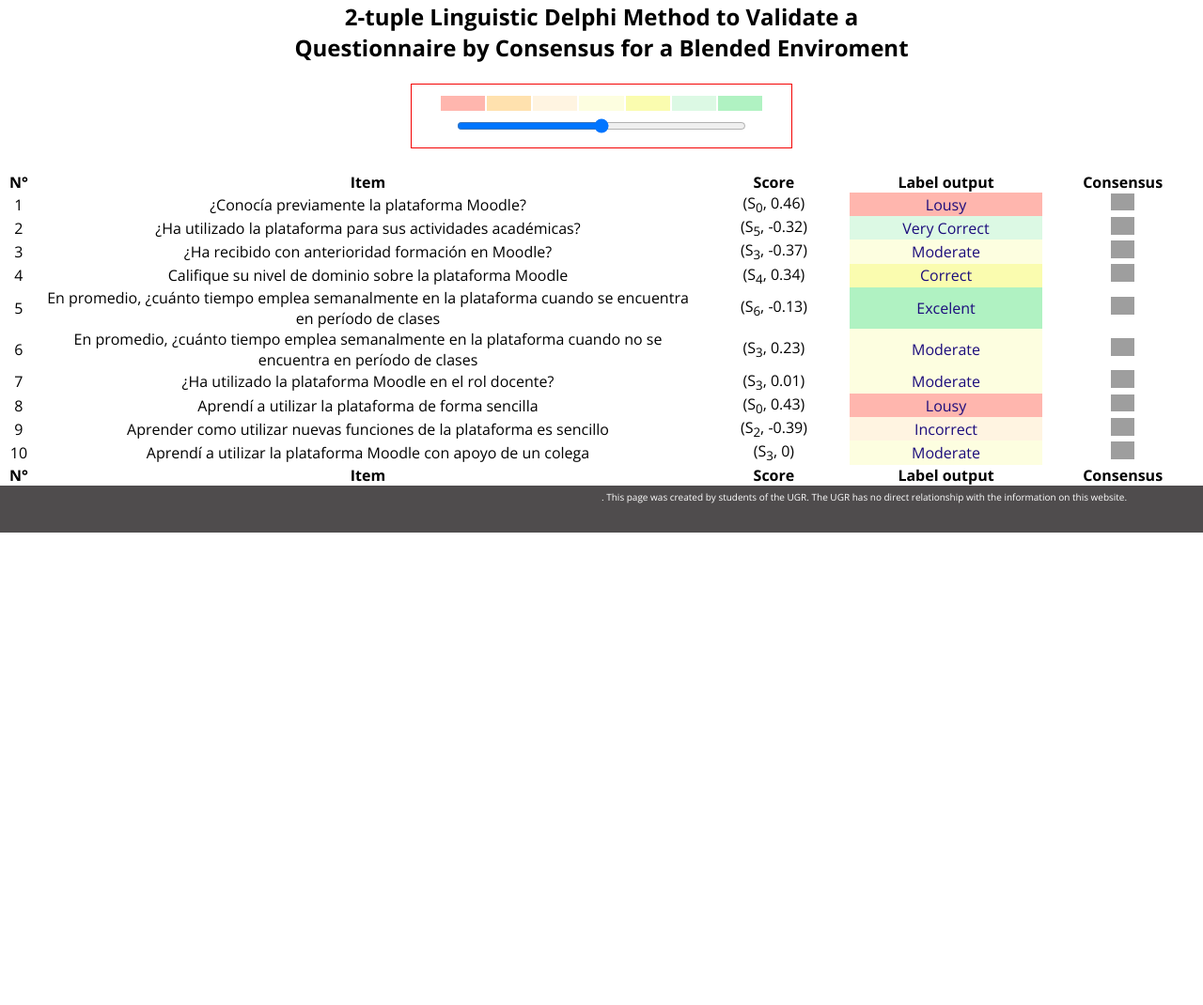
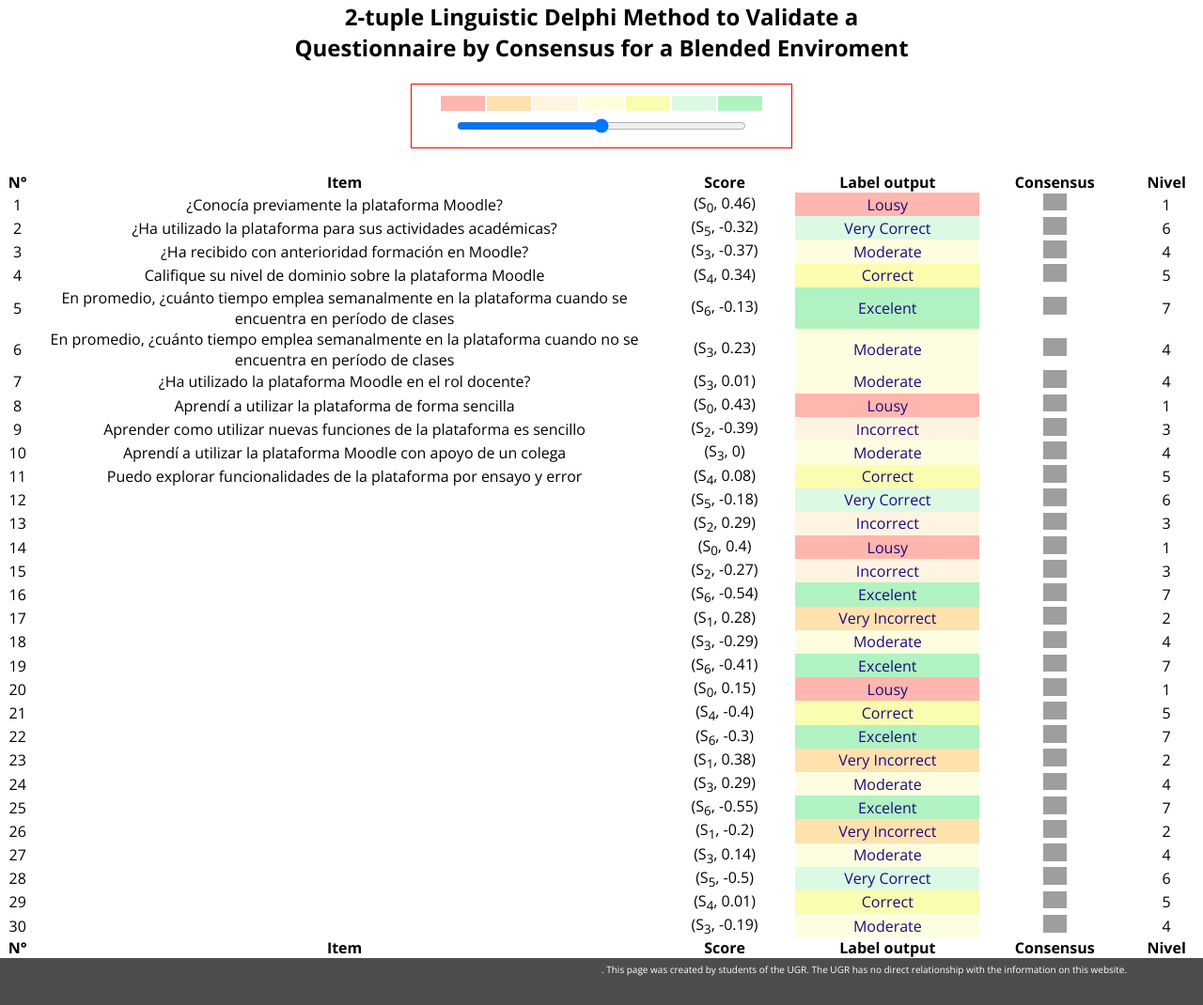
Before and after one commit to NoeZermeno/2tuple-fuzzy-delphi, a PHP site: page /resultados.php in a window 1280 px wide. Shown: the part 376-1446 px from the top of the page at 94% size. Before the commit the page ends 943 px from the top, so only its background shows below. Run offline with PHP 8.4, Linux system fonts and the light colour scheme; data that the repository does not hold is empty; some libraries are stand-ins or nearby versions; grey boxes are pictures that could not be loaded.

Commit message:
Table with slidebar

```diff
--- a/resultados.php
+++ b/resultados.php
@@ -1,10 +1,9 @@
 <?php
 	$max = 7;
-	$total = 10;
+	$total = 30;
 	$niveles = '<table id="niveles">';
 	$niveles .= '<tr>';
 	for ($x = 1; $x <= $max; $x++) {
-
 		$niveles .= '<td class="nivel' . $x . '"></td>';
 
 	}
@@ -25,10 +24,14 @@
 	<script type="text/javascript">
 		$(document).ready(function() {
 			var oTablaDatos = $('#datos').DataTable({
-				"order": [[6, "asc"]],
+				"scrollResize": true,
+    			"scrollY": 400,
+    			"scrollCollapse": true,
+    			"paging": false,
+				"order": [[5, "asc"]],
 				"columnDefs": [
 					{
-						"targets": [6],
+						"targets": [5],
 						"visible": false
 					}
 				]
@@ -91,14 +94,12 @@
 	<table id="datos" class="display" cellspacing="0" width="100%">
 		<thead>
 			<tr>
-
-
 				<th>N°</th>
 				<th>Item</th>
 				<th>Score</th>
 				<th>Label output</th>
 				<th>Consensus</th>
-
+				<th>Nivel</th>
 			</tr>
 		</thead>
 		<tfoot>
@@ -108,6 +109,7 @@
 				<th>Score</th>
 				<th>Label output</th>
 				<th>Consensus</th>
+				<th>Nivel</th>
 			</tr>
 		</tfoot>
 		<tbody>
@@ -197,19 +199,15 @@
 				<td id="preguntas"> <?php echo $items[$y]; ?></td>
 				<td id="score"> <?php echo $_2_tuplas; ?></td>
 				<td  class="nivel<?php echo $nivel; ?> texto_sombra"> <?php echo $label_output; ?></td>
-				<!--<td class="texto_sombra"> <?php echo $label_output; ?></td>-->
-
-
 				<td> <?php
-
-				if ($label_output=="Excelent" || $label_output=="Very Correct" ) {
-				 	echo  "<img src='images/check.png' width=25px>";
-
-				 }else{
-				 	echo  "<img src='images/no_check.png' width=25px>";
-				 }
-				 ?></td>
-				 <td></td>
+					if ($label_output=="Excelent" || $label_output=="Very Correct" ) {
+					 	echo  "<img src='images/check.png' width=25px>";
+					 }else{
+					 	echo  "<img src='images/no_check.png' width=25px>";
+					 }
+					 ?>
+			 	</td>
+				<td><?php echo $nivel; ?></td>
 			</tr>
 			<?php } ?>
 		</tbody>
```
